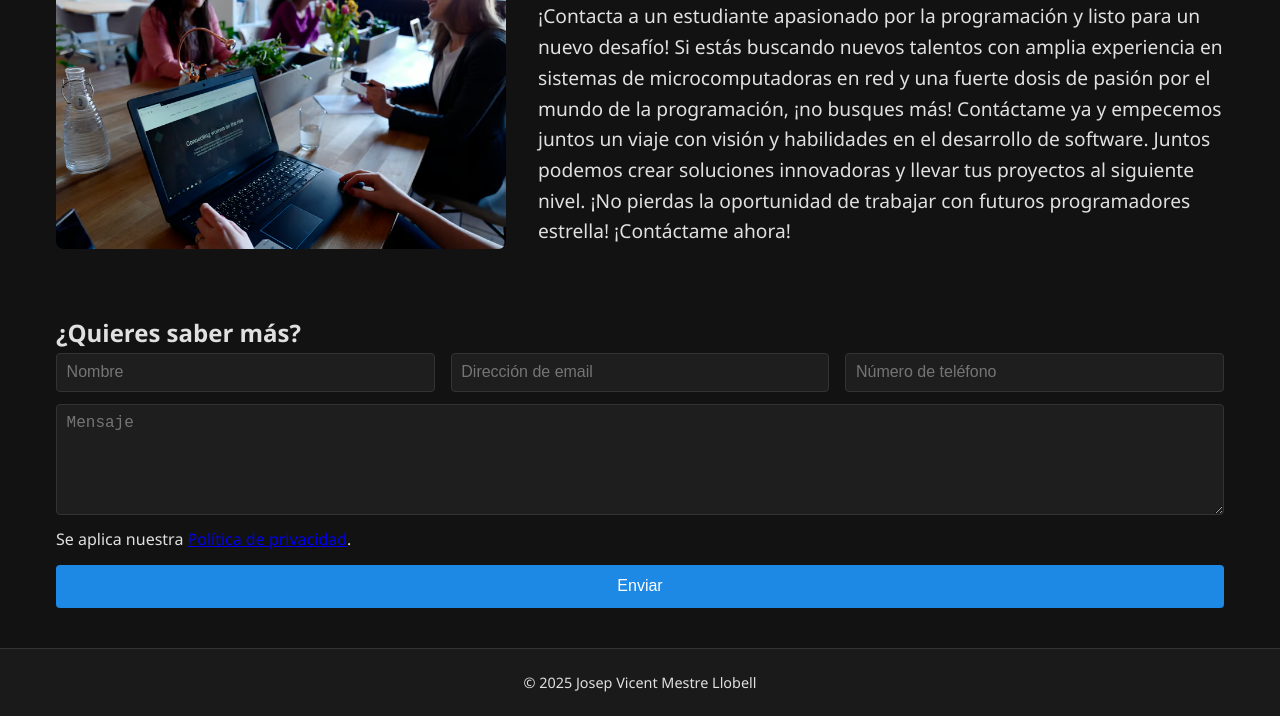
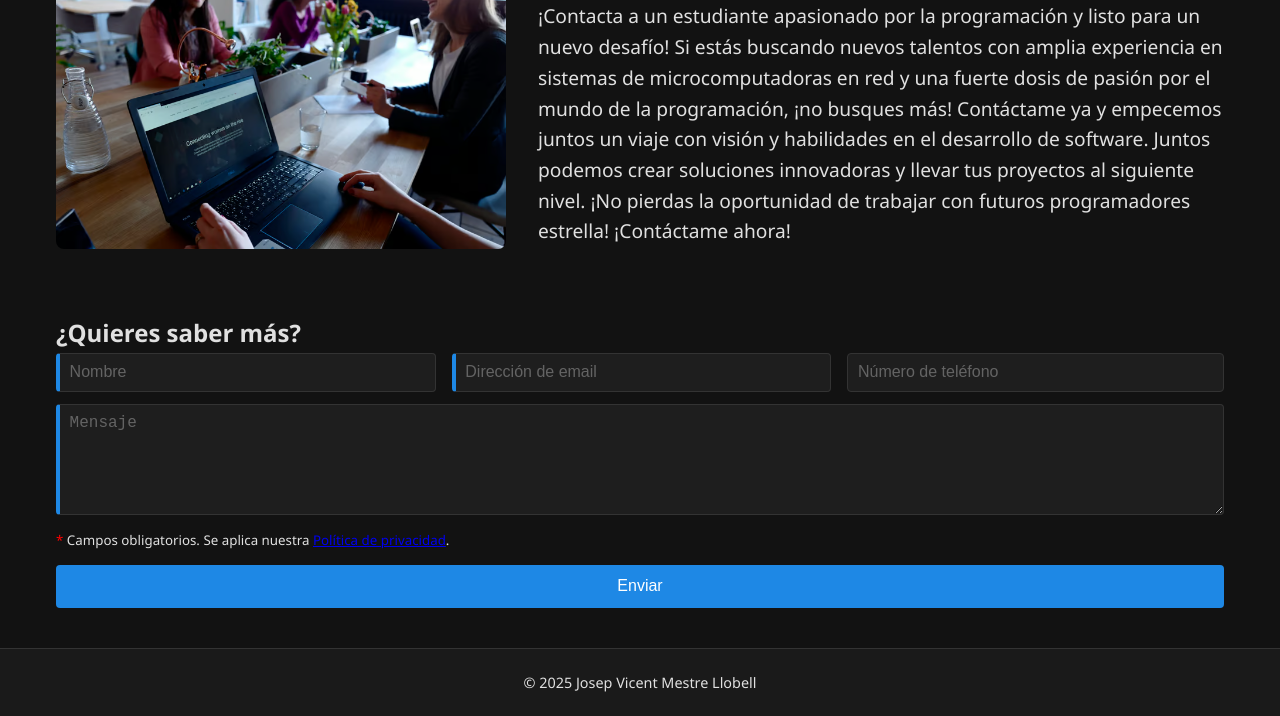
Before and after one commit to BYjosep/BYjosep, a website: page contacto.html in a window 1280 px wide. Shown: the part 192-908 px from the top of the page. Drawn offline with Linux system fonts and the light colour scheme.

Commit message:
feat(contacto): Añade estilos y validación al formulario

```diff
--- a/contacto.html
+++ b/contacto.html
@@ -14,6 +14,16 @@
         }
         form .fila input {
             flex: 1;
+        }
+        form input[required], form textarea[required] {
+            border-left: 4px solid var(--accent-color);
+        }
+        form input::placeholder, form textarea::placeholder {
+            opacity: 0.8;
+        }
+        .required-label::after {
+            content: " *";
+            color: red;
         }
     </style>
 </head>
@@ -48,7 +58,7 @@
                 <input type="tel" name="telefono" placeholder="Número de teléfono">
             </div>
             <textarea name="mensaje" placeholder="Mensaje" rows="5" required></textarea>
-            <p>Se aplica nuestra <a href="#">Política de privacidad</a>.</p>
+            <p><small><span style="color: red">*</span> Campos obligatorios. Se aplica nuestra <a href="#">Política de privacidad</a>.</small></p>
             <button type="submit">Enviar</button>
         </form>
     </section>
```
